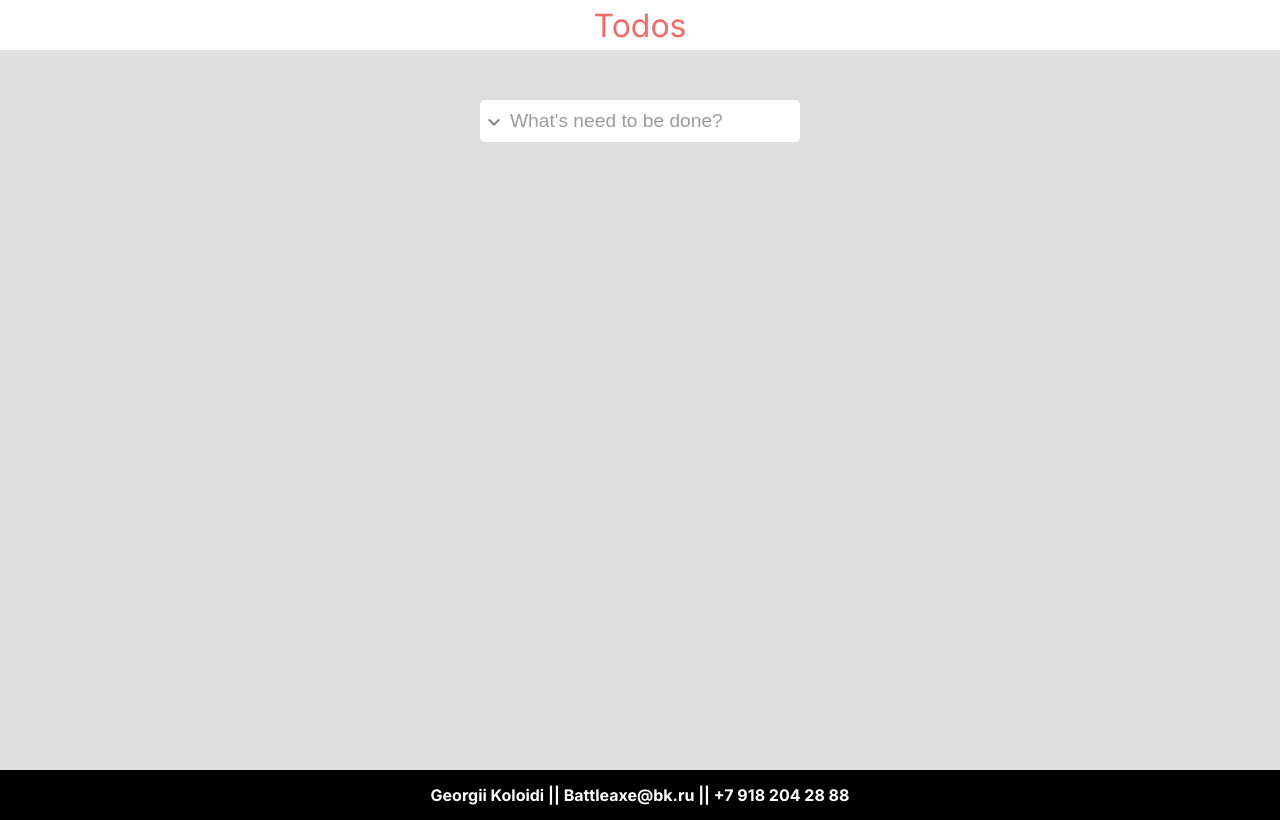
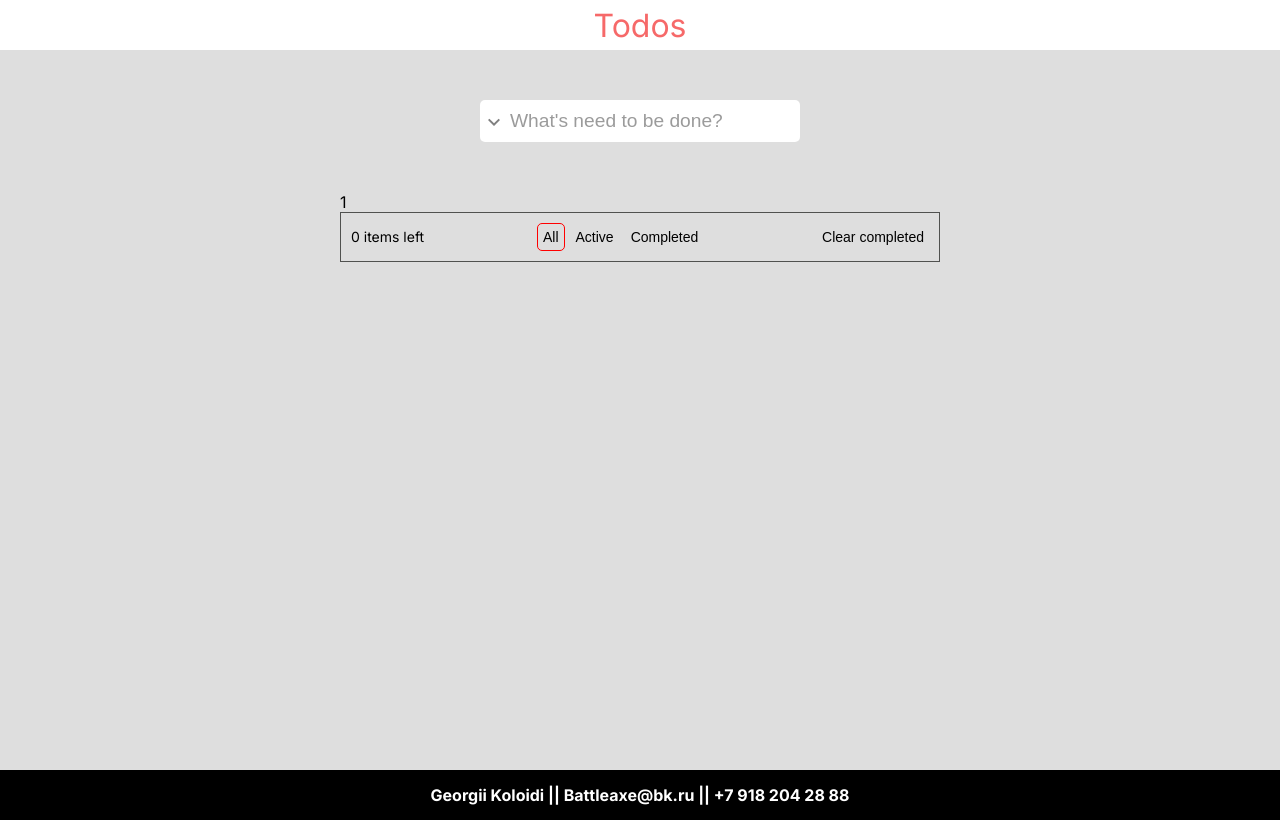
Before and after one commit to MaDKnighT404/todo-test-mindbox, a React (Vite) app: page / in a window 1280 px wide. Built offline with nearby package versions, Linux system fonts and the light colour scheme.

Commit message:
feat: add logic to toggle complete and active todos

```diff
--- a/src/components/Todo/Todo.tsx
+++ b/src/components/Todo/Todo.tsx
@@ -10,7 +10,7 @@ const Todo = () => {
   return (
     <div className={styles.todo}>
       <TodoForm todos={todos} setTodos={setTodos} />
-      <TodoList todos={todos} />
+      <TodoList todos={todos} setTodos={setTodos} />
     </div>
   );
 };
--- a/src/components/Todo/TodoList/TodoList.module.scss
+++ b/src/components/Todo/TodoList/TodoList.module.scss
@@ -9,8 +9,8 @@
     border: 1px solid #50514f;
     overflow: hidden;
 
-    &:not(:first-child) {
-      border-top: none;
+    &_hide {
+      display: none;
     }
   }
 
@@ -48,7 +48,6 @@
       background-color: transparent;
       border-radius: 50%;
       border: 1px solid #50514f;
-
     }
   }
 
@@ -63,6 +62,6 @@
   .todolist__checkbox:checked + .todolist__label {
     transition: 0.15s ease-in-out;
     text-decoration: line-through;
-    color: #b4b4b4
+    color: #b4b4b4;
   }
 }
--- a/src/components/Todo/TodoList/TodoList.tsx
+++ b/src/components/Todo/TodoList/TodoList.tsx
@@ -1,30 +1,62 @@
-import { FC } from 'react';
+import { FC, useState } from 'react';
 import TodoOptions from '../TodoOptions';
 import { TodoObject } from '../../../types';
 import styles from './TodoList.module.scss';
 
 interface TodoListProps {
   todos: TodoObject[];
+  setTodos: (todos: TodoObject[]) => void;
 }
 
-const TodoList: FC<TodoListProps> = ({ todos }) => {
+const TodoList: FC<TodoListProps> = ({ todos, setTodos }) => {
+  const [activeButton, setActiveButton] = useState('all');
+
+  const handleToggleChecked = (id: number) => {
+    const updatedTodos = todos.map((todo) => {
+      if (todo.id === id) {
+        return { ...todo, isChecked: !todo.isChecked };
+      }
+      return todo;
+    });
+    setTodos(updatedTodos);
+  };
+
   return (
     <div className={styles.todolist}>
       <ul>
-        {todos.map((el, i) => (
-          <li className={styles.todolist__item} key={el.id}>
+        {todos.length >= 1 ? (
+          todos.map((el, i) => (
+            <li
+              className={`${styles.todolist__item} ${
+                ((activeButton === 'active' && el.isChecked) || (activeButton === 'completed' && !el.isChecked)) && styles.todolist__item_hide
+              }`}
+              key={el.id}
+            >
               <input
                 className={styles.todolist__checkbox}
                 type="checkbox"
+                defaultChecked={el.isChecked}
                 id={`customCheckbox${i + 1}`}
               />
-            <label className={styles.todolist__label} htmlFor={`customCheckbox${i + 1}`}>
+              <label
+                className={styles.todolist__label}
+                htmlFor={`customCheckbox${i + 1}`}
+                onClick={() => handleToggleChecked(el.id)}
+              >
                 <span> {el.value}</span>
               </label>
             </li>
-        ))}
+          ))
+        ) : (
+          <span>1</span>
+        )}
       </ul>
-      <TodoOptions todos={todos} />
+      <TodoOptions
+        todos={todos}
+        setTodos={setTodos}
+        setActiveButton={setActiveButton}
+        activeButton={activeButton}
+      />
     </div>
   );
 };
--- a/src/components/Todo/TodoOptions/TodoOptions.module.scss
+++ b/src/components/Todo/TodoOptions/TodoOptions.module.scss
@@ -3,7 +3,7 @@
   justify-content: space-between;
   padding: 10px;
   border: 1px solid #50514f;
-  border-top: 0;
+
 
   .todo__items-left {
     font-size: 14px;
@@ -26,8 +26,13 @@
       border-radius: 5px;
       font-size: 14px;
       cursor: pointer;
-      &-active {
+      border: 1px solid transparent;
+      user-select: none;
+
+      &_active {
         border: 1px solid red;
+        pointer-events: none;
+
       }
     }
   }
--- a/src/components/Todo/TodoOptions/TodoOptions.tsx
+++ b/src/components/Todo/TodoOptions/TodoOptions.tsx
@@ -4,21 +4,61 @@ import styles from './TodoOptions.module.scss';
 
 interface TodoOptionsProps {
   todos: TodoObject[];
+  activeButton: string;
+  setActiveButton: (button: string) => void;
+  setTodos: (todos: TodoObject[]) => void;
 }
 
-const TodoOptions: FC<TodoOptionsProps> = ({ todos }) => {
+const TodoOptions: FC<TodoOptionsProps> = ({ todos, setTodos, activeButton, setActiveButton }) => {
+  const itemsLeft = todos.filter((el) => !el.isChecked).length;
 
-  return <>
-    {todos.length >= 1 && <div className={styles.todo__options}>
-      <div className={styles['todo__items-left']}>0 items left</div>
+  const handleClearItems = () => {
+    const clearedTodos = todos.filter((el) => !el.isChecked);
+    setTodos(clearedTodos);
+  };
+
+  const handleButtonClick = (buttonName: string) => {
+    setActiveButton(buttonName);
+  };
+
+  return (
+    <div className={styles.todo__options}>
+      <div className={styles['todo__items-left']}>{itemsLeft} items left</div>
       <ul className={styles['sort-menu']}>
-      <button className={`${styles['sort-menu__btn']} ${styles['sort-menu__btn-active']}`}>All</button>
-        <li className={styles['sort-menu__item']}><button className={styles['sort-menu__btn']}>Active</button></li>
-        <li className={styles['sort-menu__item']}><button className={styles['sort-menu__btn']}>Completed</button></li>
+        <button
+          className={`${styles['sort-menu__btn']} ${
+            activeButton === 'all' && styles['sort-menu__btn_active']
+          }`}
+          onClick={() => handleButtonClick('all')}
+        >
+          All
+        </button>
+        <li className={styles['sort-menu__item']}>
+          <button
+            className={`${styles['sort-menu__btn']} ${
+              activeButton === 'active' && styles['sort-menu__btn_active']
+            }`}
+            onClick={() => handleButtonClick('active')}
+          >
+            Active
+          </button>
+        </li>
+        <li className={styles['sort-menu__item']}>
+          <button
+            className={`${styles['sort-menu__btn']} ${
+              activeButton === 'completed' && styles['sort-menu__btn_active']
+            }`}
+            onClick={() => handleButtonClick('completed')}
+          >
+            Completed
+          </button>
+        </li>
       </ul>
-      <button className={styles['todo__clear-btn']}>Clear completed</button>
-    </div>}
-  </>;
+      <button className={styles['todo__clear-btn']} onClick={handleClearItems}>
+        Clear completed
+      </button>
+    </div>
+  );
 };
 
 export default TodoOptions;
```
Lines whose indentation alone changed are shown as unchanged.
